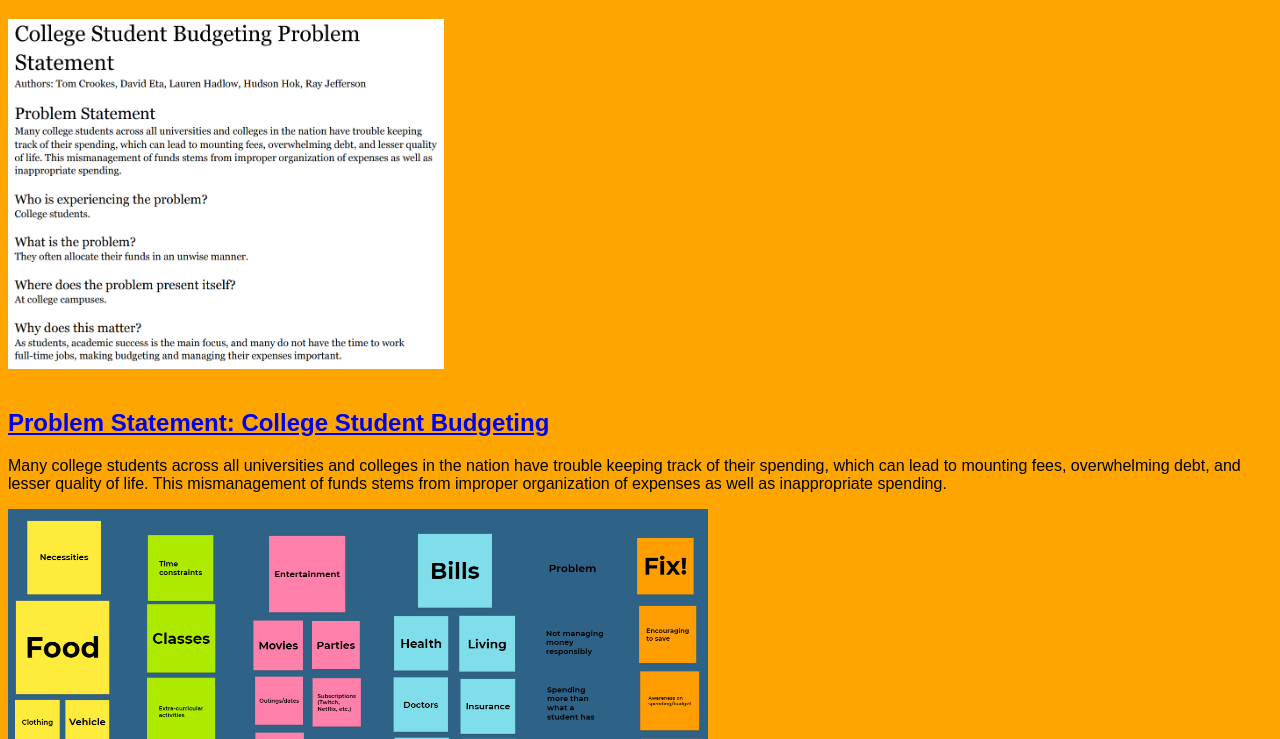
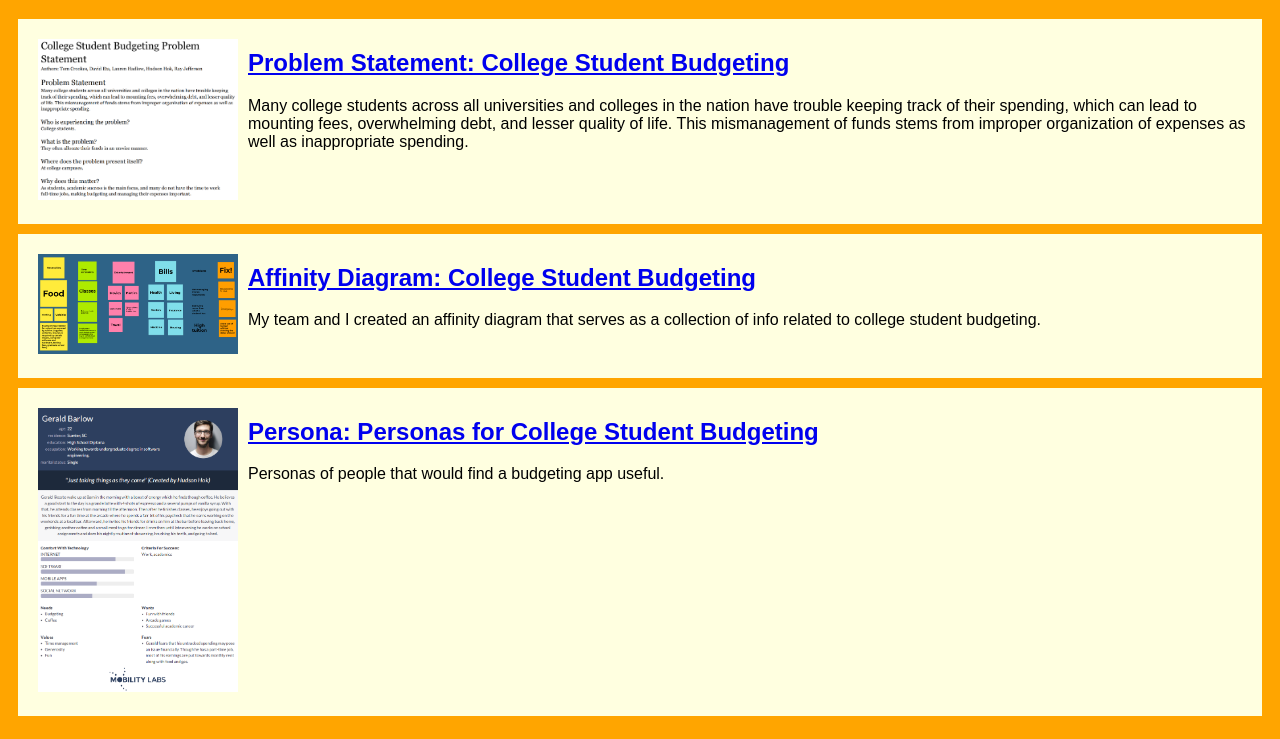
Before and after one commit to hudsonhok/hudsonhok.github.io, a plain HTML site: page index.html in a window 1280 px wide. Shown: the part 61-800 px from the top of the page. Drawn offline with Linux system fonts and the light colour scheme.

Commit message:
Add files via upload

```diff
--- a/index.html
+++ b/index.html
@@ -27,5 +27,14 @@
                 </p>
             </section>
         </section>
+        <section class="assignment">
+            <a href="files/personas.pdf"> <img src="images/persona.PNG"> </a>
+            <section class="ass-details">
+                <a href="files/personas.pdf"><h2>Persona: Personas for College Student Budgeting</h2></a>
+                <p>
+                   Personas of people that would find a budgeting app useful.
+                </p>
+            </section>
+        </section>
     </body>
 </html>
--- a/styles.css
+++ b/styles.css
@@ -2,12 +2,19 @@ body {
     background: orange;
     font-family:Arial, Helvetica, sans-serif;
 }
+
 h1 {
     color: rgb(0, 17, 255);
     text-align:center;
 }
-img {
-    width: auto !important; /*Keep the aspect ratio of the image*/
-    height: 350px !important;
-    margin: 0 auto 1em auto; /*Center the image*/
+
+.assignment {
+    display:flex;
+    padding:10px;
+    margin:10px;
+    background: lightyellow;
 }
+.assignment img {
+    width:200px;
+    padding:10px;
+}
```
Also changed, not shown: images/affinity-diagram.png (added), images/persona.PNG (added), 2 other files.
